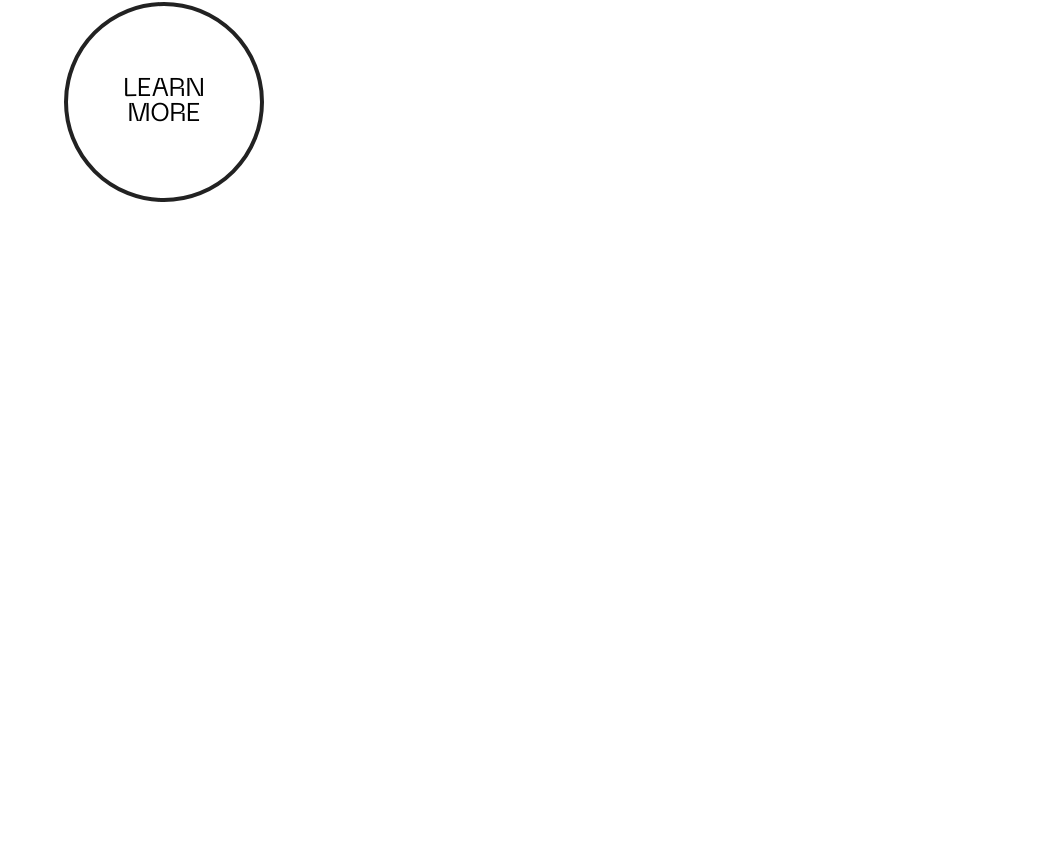
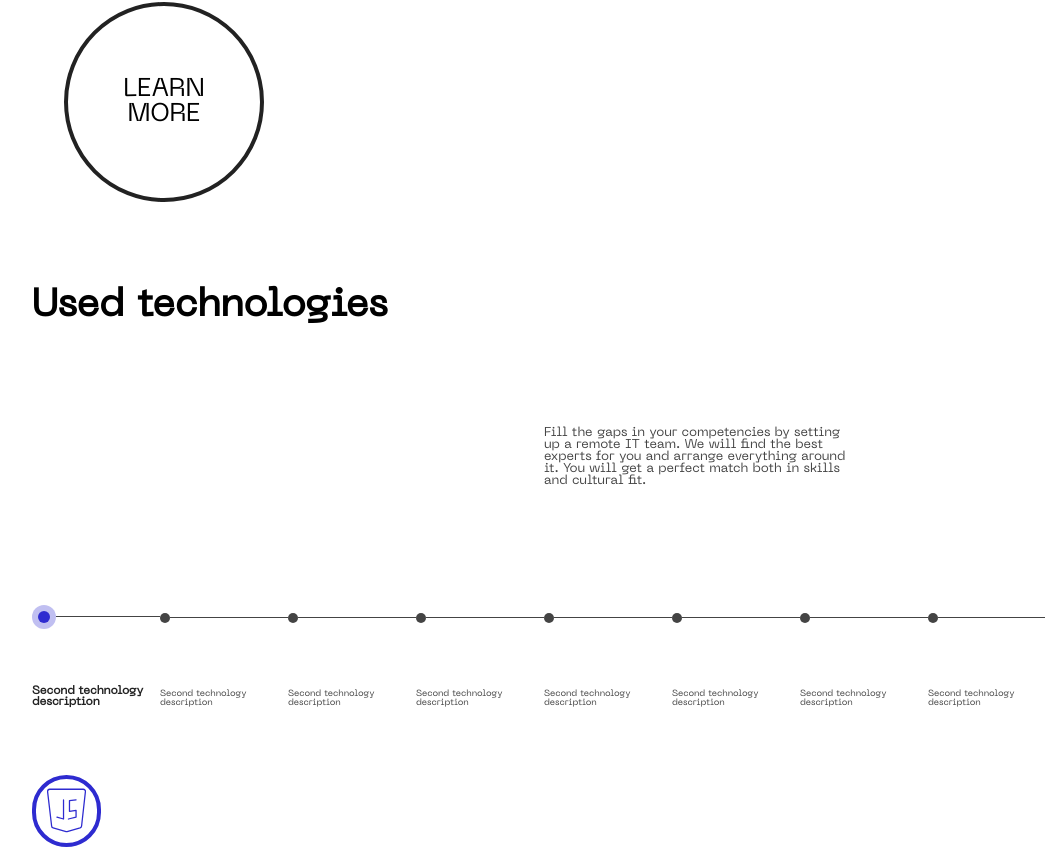
Before and after one commit to Teishotoku/ItSupport, a React (Vite) app: page / in a window 1280 px wide. Shown: the part 3222-4080 px from the top of the page, without its empty margins (96-1141 px from the left). Before the commit the page ends 3440 px from the top, so only its background shows below. Built offline with nearby package versions, Linux system fonts and the light colour scheme.

Commit message:
technologies block made

```diff
--- a/src/comp/technologies/Technologies.jsx
+++ b/src/comp/technologies/Technologies.jsx
@@ -1,11 +1,89 @@
-import './styleTechnologies.scss'
+import "./styleTechnologies.scss";
+import js_logo from "../../assets/img/java-script.svg";
 
 const Technologies = () => {
   return (
-    <section className='Technologies'>
+    <section className="Technologies">
+      <div className="techCenter">
+        <h1>Used technologies</h1>
+        <div className="techP">
+          <div className="techEnd">
+            <p>
+              Fill the gaps in your competencies by setting up a remote IT team.
+              We will find the best experts for you and arrange everything
+              around it. You will get a perfect match both in skills and
+              cultural fit.
+            </p>
+          </div>
+        </div>
+      </div>
+      <div className="techLine">
+        <div className="techContPrimary">
+          <div className="techContGraph">
+            <div className="techContRoundExtra">
+              <div />
+            </div>
+            <div className="techContLine" />
+          </div>
+          <p>Second technology description</p>
+        </div>
+        <div className="techCont">
+          <div className="techContGraph">
+            <div className="techContRound" />
+            <div className="techContLine" />
+          </div>
+          <p>Second technology description</p>
+        </div>
+        <div className="techCont">
+          <div className="techContGraph">
+            <div className="techContRound" />
+            <div className="techContLine" />
+          </div>
+          <p>Second technology description</p>
+        </div>
+        <div className="techCont">
+          <div className="techContGraph">
+            <div className="techContRound" />
+            <div className="techContLine" />
+          </div>
+          <p>Second technology description</p>
+        </div>
+        <div className="techCont">
+          <div className="techContGraph">
+            <div className="techContRound" />
+            <div className="techContLine" />
+          </div>
+          <p>Second technology description</p>
+        </div>
+        <div className="techCont">
+          <div className="techContGraph">
+            <div className="techContRound" />
+            <div className="techContLine" />
+          </div>
+          <p>Second technology description</p>
+        </div>
+        <div className="techCont">
+          <div className="techContGraph">
+            <div className="techContRound" />
+            <div className="techContLine" />
+          </div>
+          <p>Second technology description</p>
+        </div>
+        <div className="techCont">
+          <div className="techContGraph">
+            <div className="techContRound" />
+            <div className="techContLine" />
+          </div>
+          <p>Second technology description</p>
+        </div>
+      </div>
+      <div className="techIcon">
+        <div>
+          <img src={js_logo} alt="" />
+        </div>
+      </div>
+    </section>
+  );
+};
 
-    </section>
-  )
-}
-
-export default Technologies
+export default Technologies;
--- a/src/comp/technologies/styleTechnologies.scss
+++ b/src/comp/technologies/styleTechnologies.scss
@@ -1 +1,92 @@
 @import "../../index.scss";
+
+.Technologies {
+  width: 100vw;
+  height: 80vh;
+  @include columnAround;
+  font-size: 2vw;
+  font-family: "Machina";
+}
+.techCenter {
+  width: 80%;
+  height: 47%;
+  @include columnAround;
+  align-items: flex-start;
+}
+.techP {
+  width: 100%;
+  @include center;
+  justify-content: end;
+}
+.techEnd {
+  padding-right: 20%;
+  width: 30%;
+  font-size: 1vw;
+  color: $grey;
+}
+.techLine {
+  width: 80%;
+  height: 25%;
+  display: flex;
+}
+.techCont {
+  @include columnBetween;
+  width: 12.5%;
+  color: $grey;
+  font-size: 0.7vw;
+}
+.techContPrimary {
+  @include columnBetween;
+  width: 12.5%;
+  height: 100%;
+  color: $black;
+  font-size: 0.9vw;
+  font-weight: bold;
+}
+.techContGraph {
+  width: 100%;
+  height: 15%;
+  display: flex;
+  align-items: center;
+  justify-content: space-between;
+}
+.techContRound {
+  height: 40%;
+  aspect-ratio: 1 / 1;
+  border-radius: 100%;
+  background-color: $grey;
+}
+.techContRoundExtra {
+  @include center;
+  height: 100%;
+  aspect-ratio: 1 / 1;
+  border-radius: 100%;
+  background-color: rgba($color: $primary, $alpha: 0.3);
+  div {
+    height: 50%;
+    aspect-ratio: 1 / 1;
+    border-radius: 100%;
+    background-color: $primary;
+  }
+}
+.techContLine {
+  width: 99%;
+  height: 5%;
+  background-color: $grey;
+}
+.techIcon {
+  height: 10%;
+  width: 80%;
+  aspect-ratio: 1 / 1;
+  div {
+    @include center;
+    border: 4px solid $primary;
+    border-radius: 48px;
+    height: 100%;
+    width: 6%;
+    img {
+      height: 80%;
+      aspect-ratio: 1 / 1;
+    }
+  }
+}
--- a/src/index.scss
+++ b/src/index.scss
@@ -61,6 +61,12 @@ $grey: #444444;
   justify-content: center;
   align-items: center;
 }
+@mixin columnBetween {
+  display: flex;
+  flex-direction: column;
+  justify-content: space-around;
+  align-items: center;
+}
 @mixin columnAround {
   display: flex;
   flex-direction: column;
```
Also changed, not shown: src/assets/img/java-script.svg (added).
